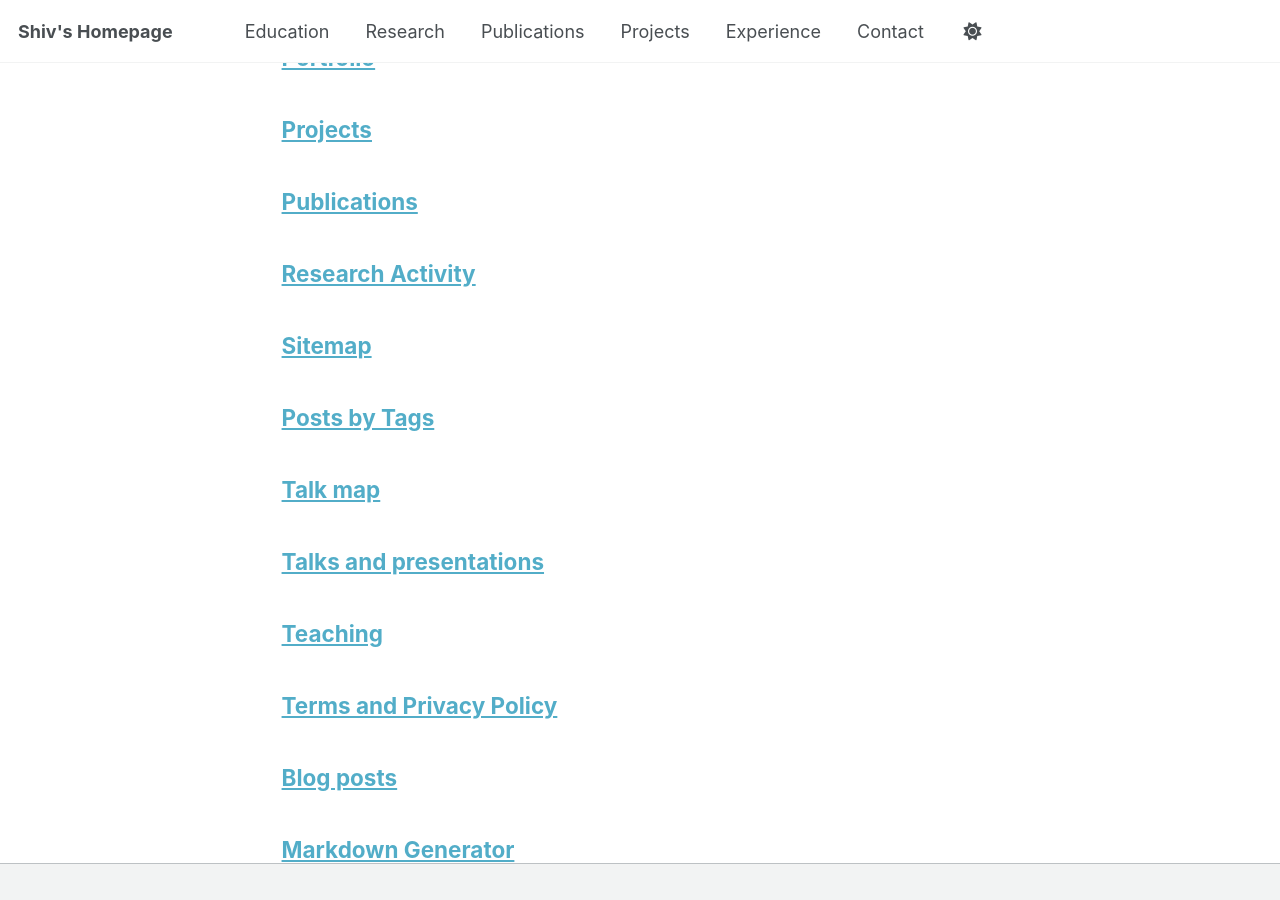
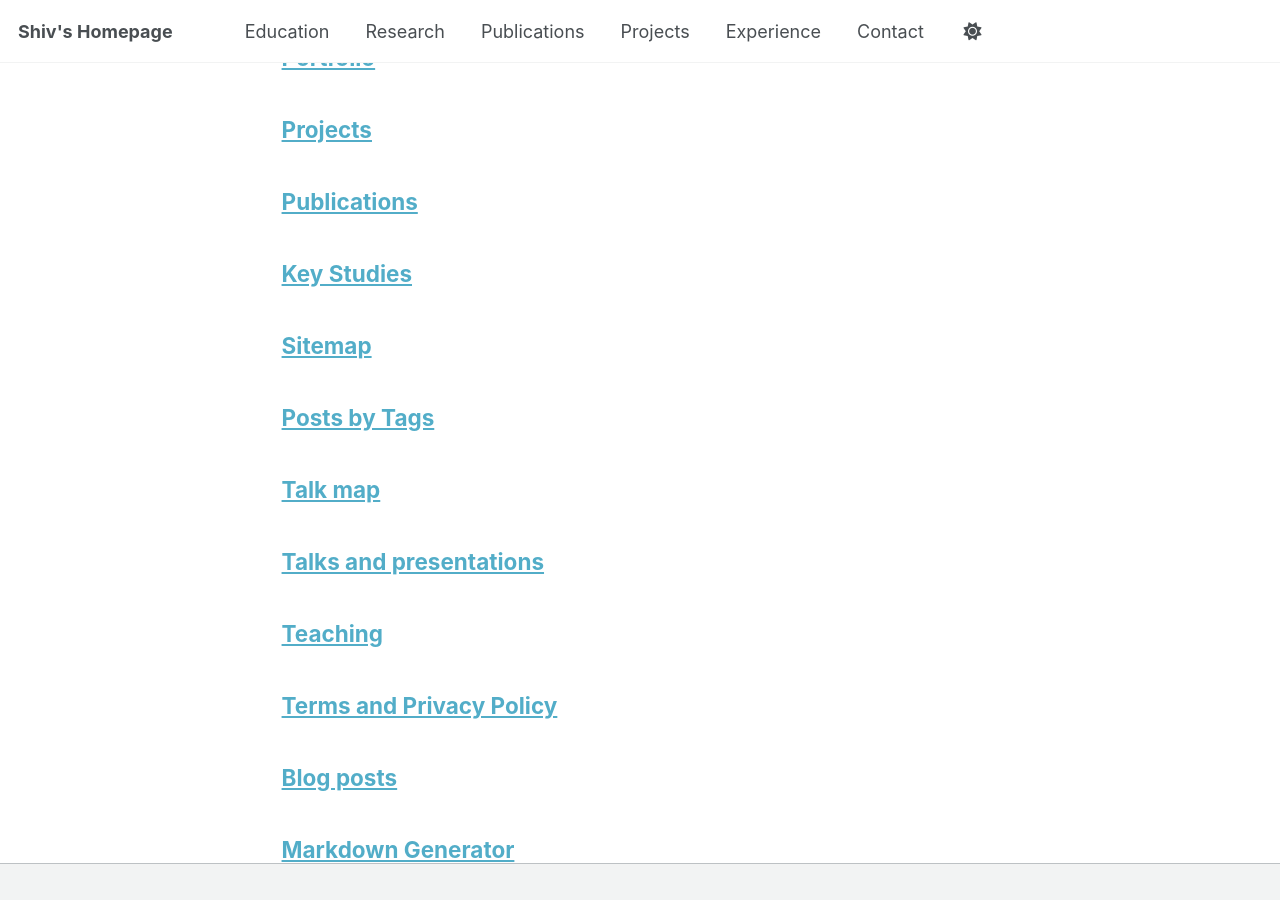
Before and after one commit to shivshankar-sinha/shivshankar-sinha.github.io, a Jekyll site: the page built from _pages/page-archive.html, in a window 1280 px wide and 900 px high, scrolled down 1064 px. Built offline with Jekyll 4.4.1, drawn with Linux system fonts in a browser that asks for light colours; a script bundle is joined from its source files by our own code; library files that are not in the unit come from our copies.

Commit message:
Update research.md

```diff
--- a/research.md
+++ b/research.md
@@ -1,6 +1,6 @@
 ---
 layout: single
-title: "Research Activity"
+title: "Key Studies"
 permalink: /research/
 author_profile: false
 ---
@@ -125,7 +125,7 @@ author_profile: false
 <div class="research-section">
 
     <div class="research-text">
-        <h2>Hybrid Energy storage system (HESS) for EVs</h2>
+        <h2>Hybrid energy storage system (HESS) for EVs</h2>
 
         <ul>
             <li>Standalone battery driven vehicle owners experience: Range anxiety and shorter battery lifespan</li>
```
